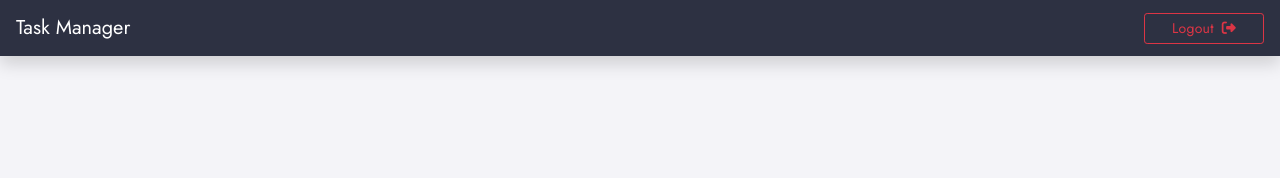
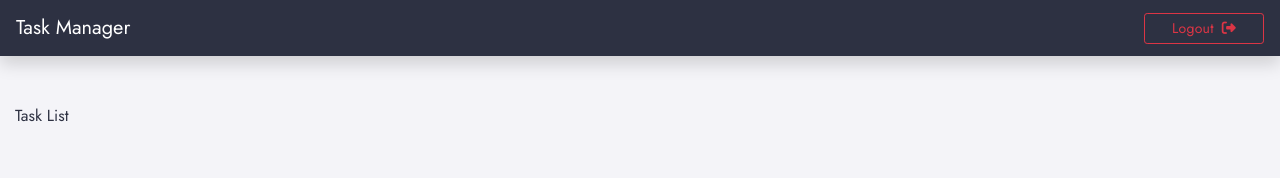
Before and after one commit to Pixelosaur/react-task-manager, a React (Create React App) app: page /task-manager in a window 1280 px wide. Shown: the top 178 px of the page. Built offline with nearby package versions, Linux system fonts and the light colour scheme.

Commit message:
Modifies TaskManager page layout and adds styles

```diff
--- /dev/null
+++ b/src/TaskManagerPage/TaskManagerPage.scss
@@ -0,0 +1,3 @@
+.container-fluid {
+    margin-top: 56px;
+}
--- a/src/TaskManagerPage/TaskManagerPage.tsx
+++ b/src/TaskManagerPage/TaskManagerPage.tsx
@@ -1,12 +1,16 @@
 import React, { Component } from 'react';
 import NavBar from '../components/NavBar/NavBar';
+import './TaskManagerPage.scss';
 
 export default class TaskManagerPage extends Component {
     render() {
         return (
-            <div className="row">
-                <div className="col">
-                    <NavBar />
+            <div className="container-fluid">
+                <NavBar />
+                <div className="row pt-5">
+                    <div className="col">
+                        Task List
+                    </div>
                 </div>
             </div>
         );
```
